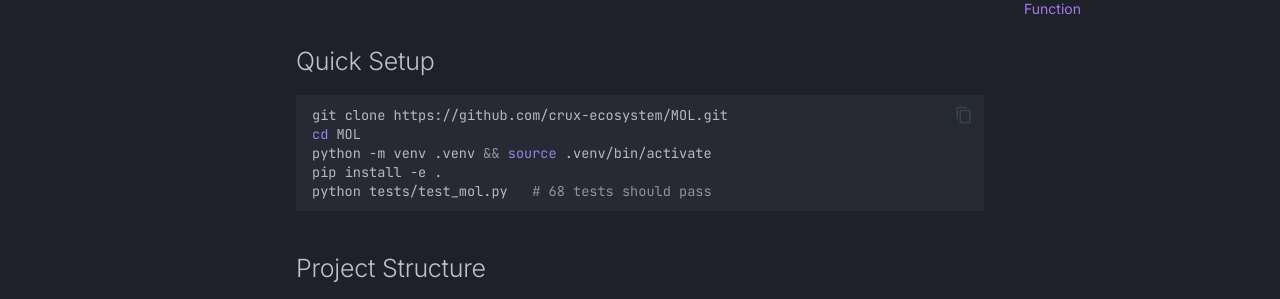
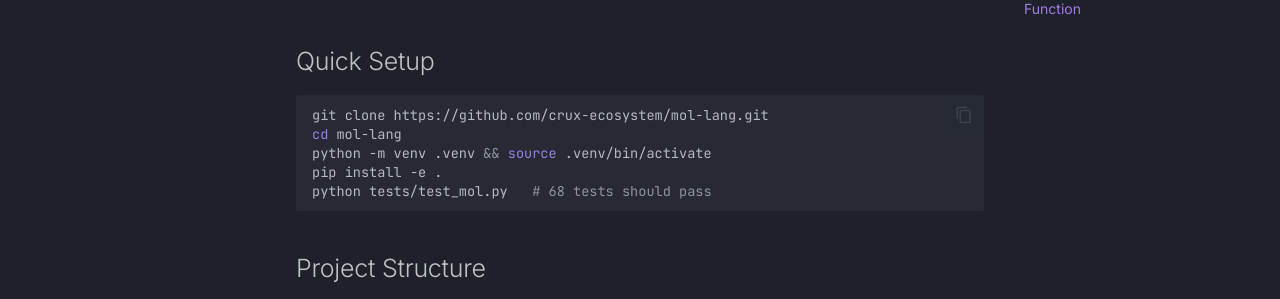
Before and after one commit to crux-ecosystem/mol-lang, an MkDocs documentation site: the page built from docs/contributing.md, in a window 1280 px wide and 1287 px high. Shown: the part 249-548 px from the top of the window. Built offline with MkDocs 1.6.1 and Material for MkDocs 9.7.7, drawn with Linux system fonts in a browser that asks for light colours; comment, search, counter and statistics services are not loaded; the version menu is left out.

Commit message:
fix: update all docs links to point to public mol-lang repo

````diff
--- a/docs/contributing.md
+++ b/docs/contributing.md
@@ -1,12 +1,12 @@
 # Contributing to MOL
 
-See the full [CONTRIBUTING.md](https://github.com/crux-ecosystem/MOL/blob/main/CONTRIBUTING.md) on GitHub.
+See the full [CONTRIBUTING.md](https://github.com/crux-ecosystem/mol-lang/blob/main/CONTRIBUTING.md) on GitHub.
 
 ## Quick Setup
 
 ```bash
-git clone https://github.com/crux-ecosystem/MOL.git
-cd MOL
+git clone https://github.com/crux-ecosystem/mol-lang.git
+cd mol-lang
 python -m venv .venv && source .venv/bin/activate
 pip install -e .
 python tests/test_mol.py   # 68 tests should pass
````
Also changed, not shown: docs/index.md (+1 -1 lines).
